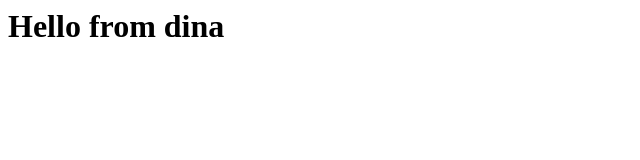
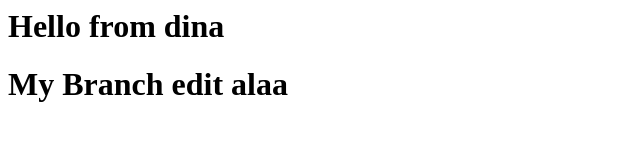
Before and after one commit to Alaa6/TestGit, a plain HTML site: page NewIndex.html in a window 1280 px wide. Shown: the whole page, without its empty margins (0-640 px from the left). Drawn offline with Linux system fonts and the light colour scheme.

Commit message:
from my branch

```diff
--- a/NewIndex.html
+++ b/NewIndex.html
@@ -8,6 +8,9 @@
 
 <body>
     <h1>Hello from dina</h1>
+    <h1> My Branch edit alaa</h1>
+
+
 </body>
 
 </html>
```
